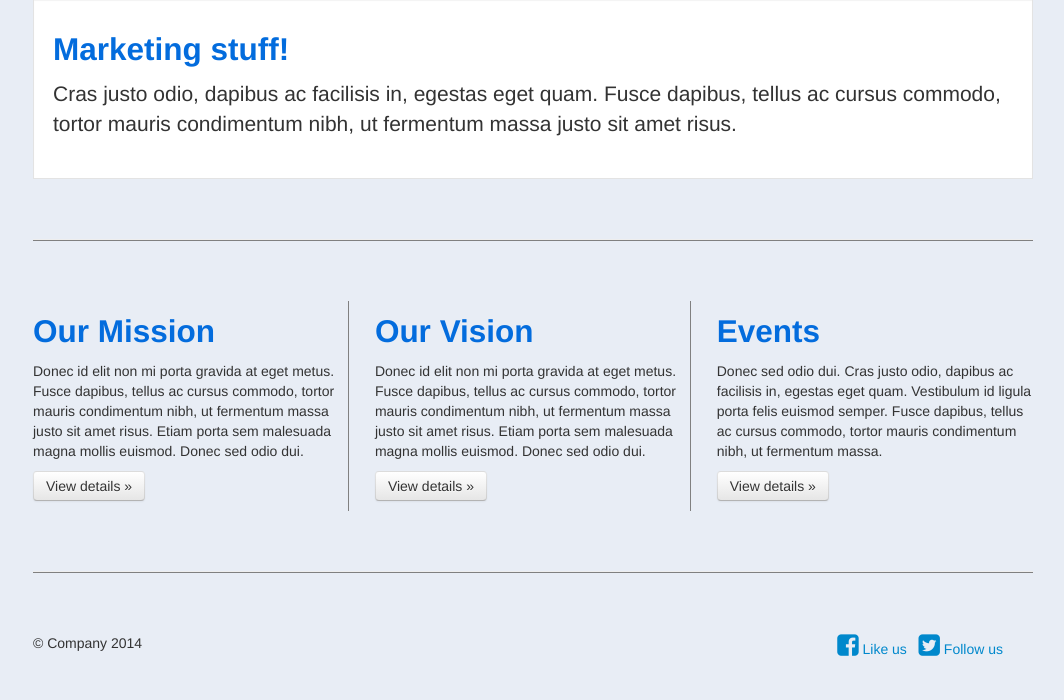
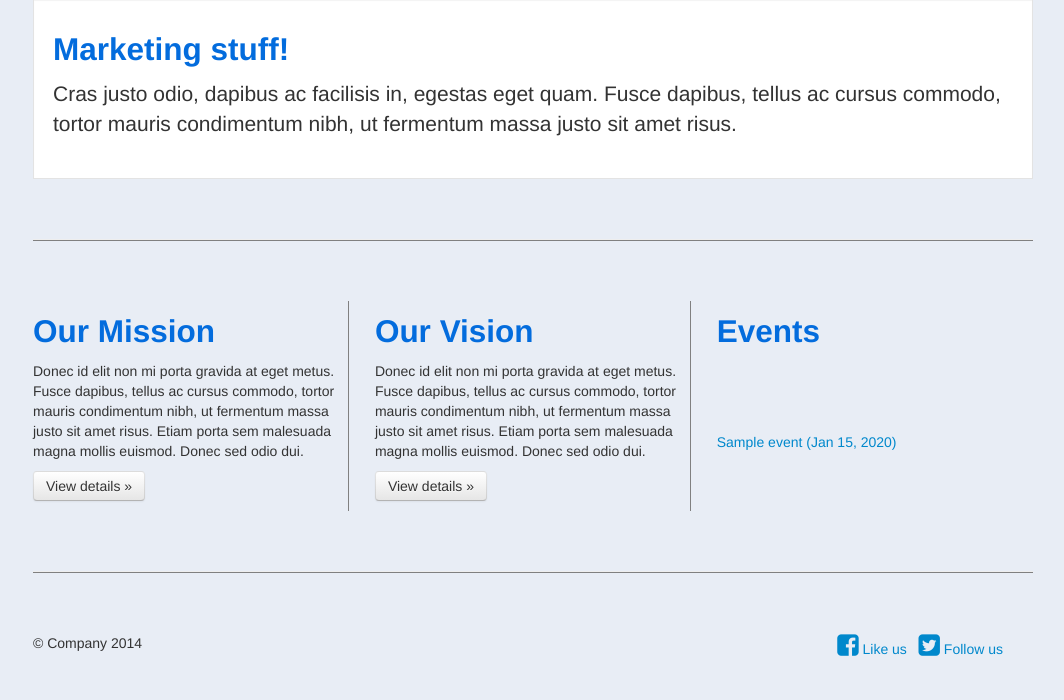
Before and after one commit to karthikeshp/karuna-website, a Django app: template dkryp/templates/dkryp/home.html in a window 1280 px wide. Shown: the part 193-893 px from the top of the page, without its empty margins (107-1171 px from the left). Run offline with Django 3.2, Linux system fonts and the light colour scheme; the template is opened without the code that fills it: values that come from a table or form of the project are taken from there, others are empty; tables that the repository leaves empty hold one stand-in row (values such as "Sample post"); parts of the project's set-up code (start-up, migrations or seed data) failed here and were passed over; some libraries are stand-ins or nearby versions.

Commit message:
vertical marquee

```diff
--- a/dkryp/static/css/styles.css
+++ b/dkryp/static/css/styles.css
@@ -160,3 +160,14 @@ hr{
   border-bottom: 1px solid gray;
   padding: 10px 5px;
 }
+.marqueeElement {
+    height:58px;
+    width: 300px;
+    position:absolute;
+}
+#mholder {
+    height: 150px;
+    width: 300px;
+    position: absolute;
+    overflow: hidden;
+}
--- a/dkryp/templates/base.html
+++ b/dkryp/templates/base.html
@@ -3,7 +3,7 @@
 <html lang="en">
   <head>
     <meta charset="utf-8">
-    <title>{%block title%}{%endblock%}DKRYP Offical website.</title>
+    <title>{% block title %}{% endblock %}DKRYP Offical website.</title>
     <meta name="viewport" content="width=device-width, initial-scale=1.0">
     <meta name="description" content="">
     <meta name="author" content="">
@@ -67,8 +67,10 @@
        </div>
         <div class="span4">
           <h2>Events</h2>
+          {% block events %}
           <p>Donec sed odio dui. Cras justo odio, dapibus ac facilisis in, egestas eget quam. Vestibulum id ligula porta felis euismod semper. Fusce dapibus, tellus ac cursus commodo, tortor mauris condimentum nibh, ut fermentum massa.</p>
           <p><a class="btn" href="#">View details &raquo;</a></p>
+          {% endblock %}
         </div>
       </div>
       {% endblock %}
@@ -106,5 +108,6 @@
     <script src="{% static "js/bootstrap-collapse.js" %}"></script>
     <script src="{% static "js/bootstrap-carousel.js" %}"></script>
     <script src="{% static "js/bootstrap-typeahead.js" %}"></script>
+    {% block script %}{% endblock %}
   </body>
 </html>
--- a/dkryp/templates/dkryp/home.html
+++ b/dkryp/templates/dkryp/home.html
@@ -11,3 +11,17 @@
                 <li><a href="{% url contactus %}">Contact</a></li>
               </ul>
 {% endblock %}
+
+{% block events %}
+    <div id='mholder'>
+    {% for event in events %}
+        <a href='{% url events %}' class="marqueeElement">
+            {{ event.title|capfirst }} ({{ event.date_of_event|date:'b d, Y'|capfirst }})
+        </a>
+    {% endfor %}
+    </div>
+{% endblock %}
+
+{% block script %}
+<script src="{% static "js/custom-scroller.js" %}"></script>
+{% endblock %}
```
Also changed, not shown: dkryp/dkapp/views.py (+16 -1 lines), dkryp/static/js/custom-scroller.js (added, +33 -0 lines).
